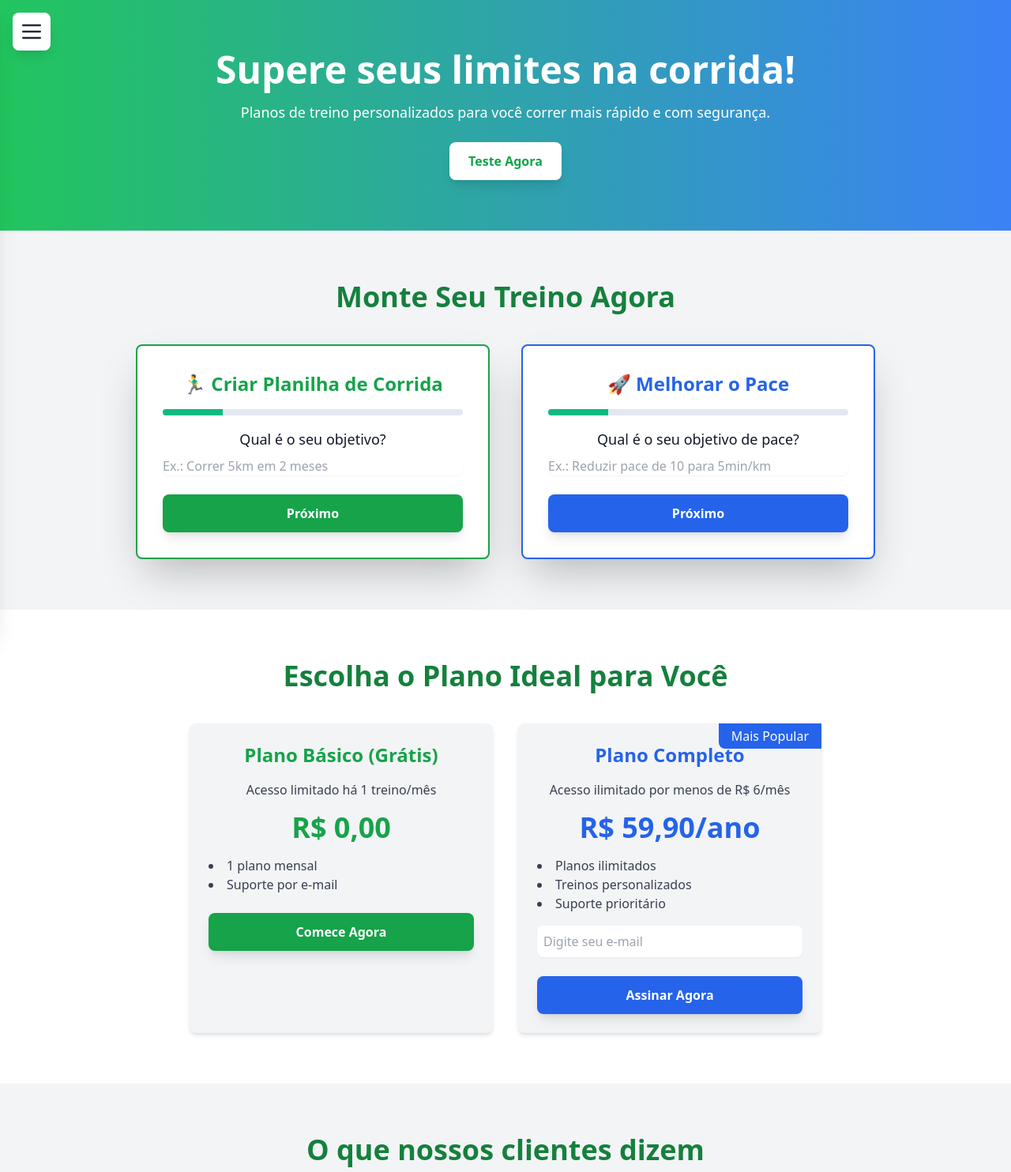
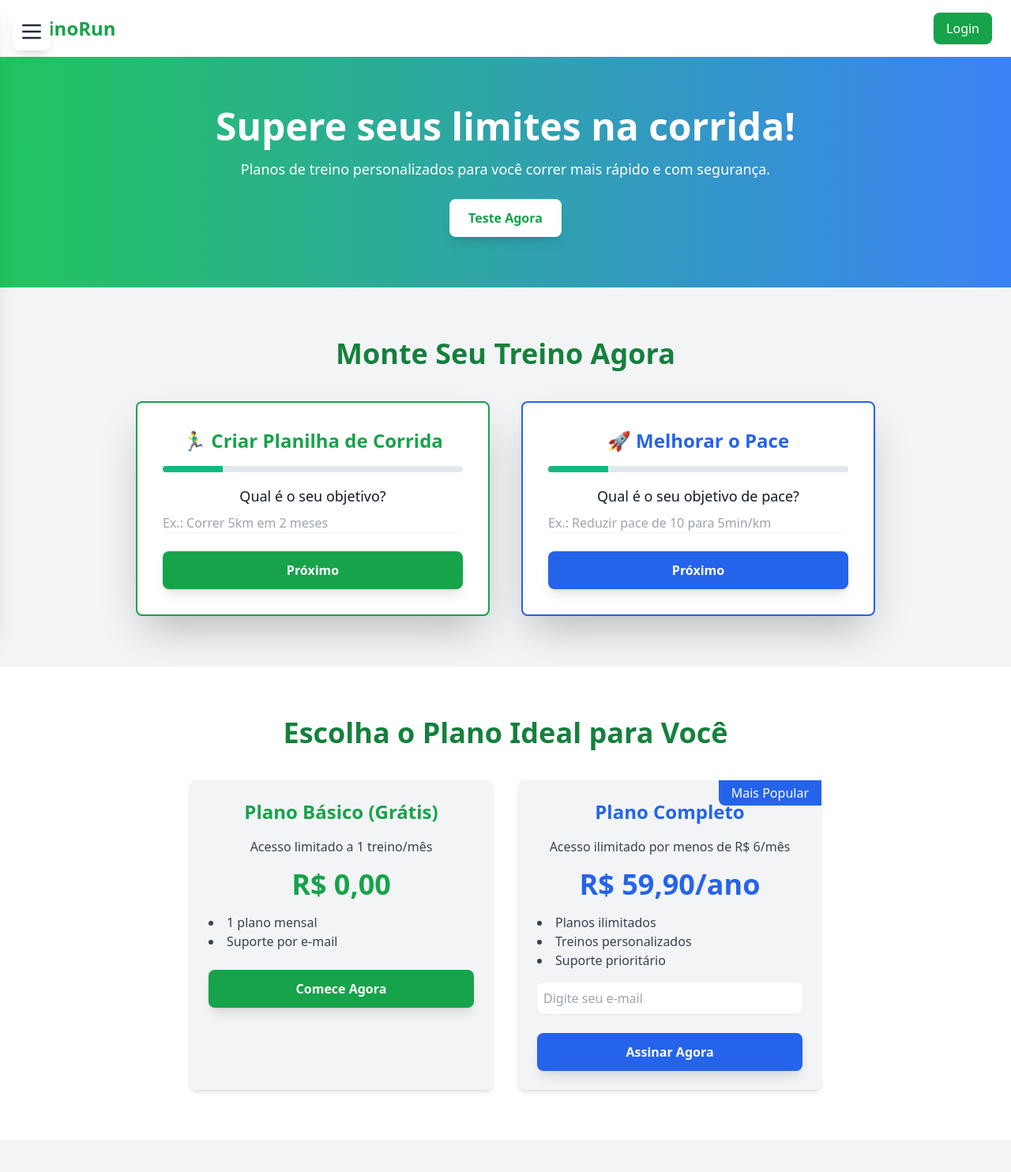
Before and after one commit to dnzbrn/Project_Run, a Flask app: page / in a window 1280 px wide. Shown: the top 1484 px of the page at 79% size. Run offline with Flask 3, Linux system fonts and the light colour scheme; some libraries are stand-ins or nearby versions.

Commit message:
Atualizações de UX premium_v4

```diff
--- a/Templates/landing.html
+++ b/Templates/landing.html
@@ -82,18 +82,6 @@
         <li><button onclick="abrirCalendario()" class="w-full text-left py-2 px-4 rounded hover:bg-gray-100">Calendário de Corridas</button></li>
         <li><a href="#duvidas" class="block py-2 px-4 rounded hover:bg-gray-100">Tire Dúvidas</a></li>
       </ul>
-<li>
-  {% if email %}
-    <div class="mt-4">
-      <p class="text-sm text-gray-600">Logado como:</p>
-      <p class="font-medium text-green-600">{{ email }}</p>
-      <a href="/logout" class="mt-2 inline-block text-red-600 hover:underline">Sair</a>
-    </div>
-  {% else %}
-    <a href="#formularios" class="block py-2 px-4 rounded hover:bg-gray-100">Login ao gerar treino</a>
-  {% endif %}
-</li>
-
     </nav>
   </div>
 </div>
@@ -116,6 +104,26 @@
     </div>
   </div>
 </div>
+
+<!-- Top Navigation -->
+<div class="w-full bg-white shadow-md py-4 px-6 flex justify-between items-center">
+  <a href="/" class="text-2xl font-bold text-green-600">TreinoRun</a>
+  <div>
+    {% if email %}
+      <span class="text-sm text-gray-700 mr-4">
+        Bem-vindo, <span class="text-green-600 font-semibold">{{ email }}</span>
+      </span>
+      <a href="/logout" class="bg-red-500 hover:bg-red-600 text-white py-2 px-4 rounded-lg shadow">
+        Sair
+      </a>
+    {% else %}
+      <button onclick="abrirLoginModal()" class="bg-green-600 hover:bg-green-700 text-white py-2 px-4 rounded-lg shadow">
+        Login
+      </button>
+    {% endif %}
+  </div>
+</div>
+
 
 <!-- Seção Hero -->
 
@@ -222,6 +230,7 @@
 </section>
 
 <!-- Seção de Planos -->
+{% if not assinatura_ativa %}
 <section class="py-16 bg-white text-center fade-in">
   <h2 class="text-4xl font-bold text-green-700">Escolha o Plano Ideal para Você</h2>
   <div class="mt-10 flex flex-wrap justify-center gap-8">
@@ -229,7 +238,7 @@
     <!-- Plano Básico -->
     <div class="bg-gray-100 p-6 rounded-lg shadow-md w-full max-w-sm card-hover">
       <h3 class="text-2xl font-bold text-green-600">Plano Básico (Grátis)</h3>
-      <p class="mt-4 text-gray-700">Acesso limitado há 1 treino/mês</p>
+      <p class="mt-4 text-gray-700">Acesso limitado a 1 treino/mês</p>
       <p class="mt-4 text-4xl font-bold text-green-600">R$ 0,00</p>
       <ul class="mt-4 text-left text-gray-700 list-disc list-inside">
         <li>1 plano mensal</li>
@@ -251,7 +260,6 @@
         <li>Treinos personalizados</li>
         <li>Suporte prioritário</li>
       </ul>
-{% if not assinatura_ativa %}
       <form id="formAssinarAnual" action="/iniciar_pagamento" method="POST">
         <input type="hidden" name="plano" value="anual">
         <input type="email" name="email" placeholder="Digite seu e-mail" class="w-full mt-4 p-2 rounded-lg border-gray-300 shadow-sm focus:ring-blue-600 focus:border-blue-600" required>
@@ -259,13 +267,11 @@
           Assinar Agora
         </button>
       </form>
-{% else %}
-  <p class="mt-6 text-green-600 font-bold">✔ Você já é assinante!</p>
-{% endif %}
     </div>
 
   </div>
 </section>
+{% endif %}
 
 <!-- Seção de Depoimentos -->
 <section class="py-16 bg-gray-100 text-center fade-in">
@@ -450,6 +456,32 @@ function mostrarModal(formId) {
   }
 </script>
 
+<!-- Modal de Login -->
+<div id="loginModal" class="fixed inset-0 bg-black bg-opacity-50 flex items-center justify-center hidden z-50">
+  <div class="bg-white p-8 rounded-lg shadow-2xl w-full max-w-md">
+    <h3 class="text-2xl font-bold text-green-600">Login</h3>
+    <form method="POST" action="/login">
+      <input type="email" name="email" placeholder="Digite seu e-mail" class="w-full mt-4 p-2 rounded-lg border-gray-300 shadow-sm focus:ring-green-600 focus:border-green-600" required>
+      <button type="submit" class="mt-6 w-full bg-green-600 text-white font-bold py-3 px-6 rounded-lg shadow-lg hover:bg-green-700 transition">
+        Entrar
+      </button>
+    </form>
+    <button onclick="fecharLoginModal()" class="mt-4 w-full bg-gray-300 text-gray-700 font-bold py-3 px-6 rounded-lg shadow-lg hover:bg-gray-400 transition">
+      Fechar
+    </button>
+  </div>
+</div>
+
+<script>
+  function abrirLoginModal() {
+    document.getElementById('loginModal').classList.remove('hidden');
+  }
+  function fecharLoginModal() {
+    document.getElementById('loginModal').classList.add('hidden');
+  }
+</script>
+
+
 
 <!-- NOVO SCRIPT DO MENU AQUI -->
 <script>
```
